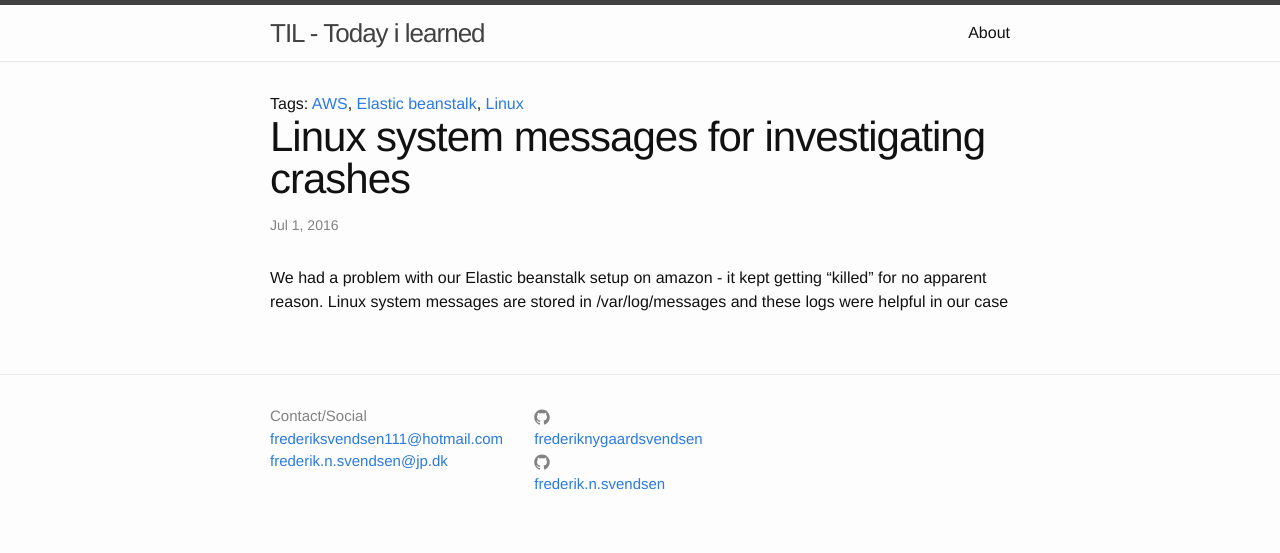
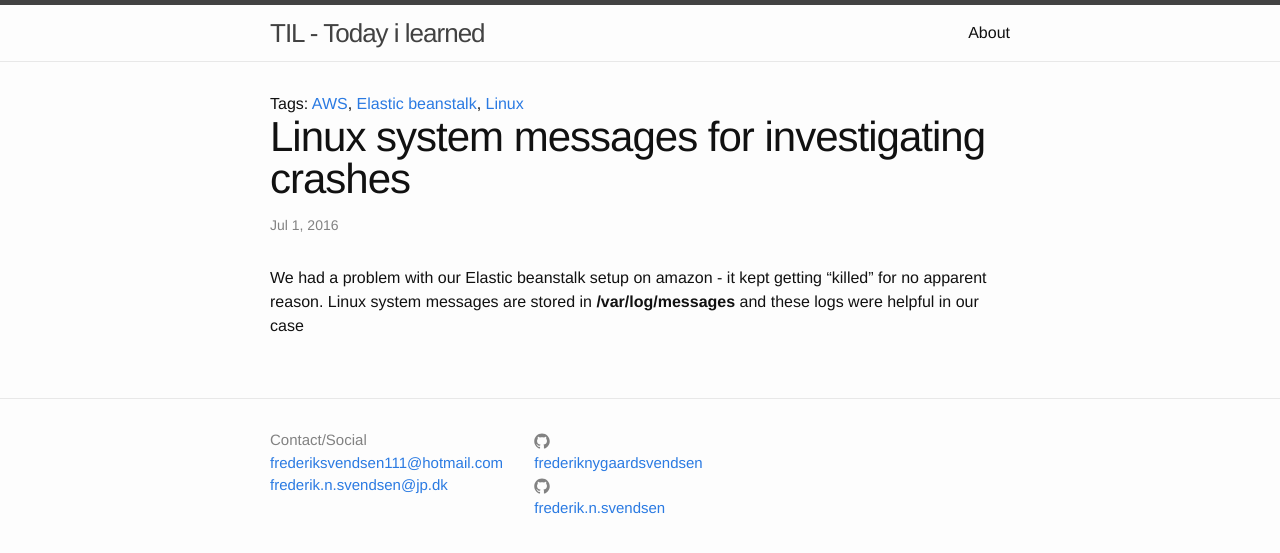
Before and after one commit to FrederikNygaardSvendsen/FrederikNygaardSvendsen.github.io, a Jekyll site: the page built from _posts/2016-07-01-Linux-system-messages.md, in a window 1280 px wide. Shown: the top 553 px of the page. Built offline with Jekyll 4.4.1, drawn with Linux system fonts in a browser that asks for light colours.

Commit message:
new markdown

```diff
--- a/_posts/2016-07-01-Linux-system-messages.md
+++ b/_posts/2016-07-01-Linux-system-messages.md
@@ -6,4 +6,4 @@ tags:
 - Elastic beanstalk
 - Linux
 ---
-We had a problem with our Elastic beanstalk setup on amazon - it kept getting "killed" for no apparent reason. Linux system messages are stored in /var/log/messages and these logs were helpful in our case
+We had a problem with our Elastic beanstalk setup on amazon - it kept getting "killed" for no apparent reason. Linux system messages are stored in **/var/log/messages** and these logs were helpful in our case
```
